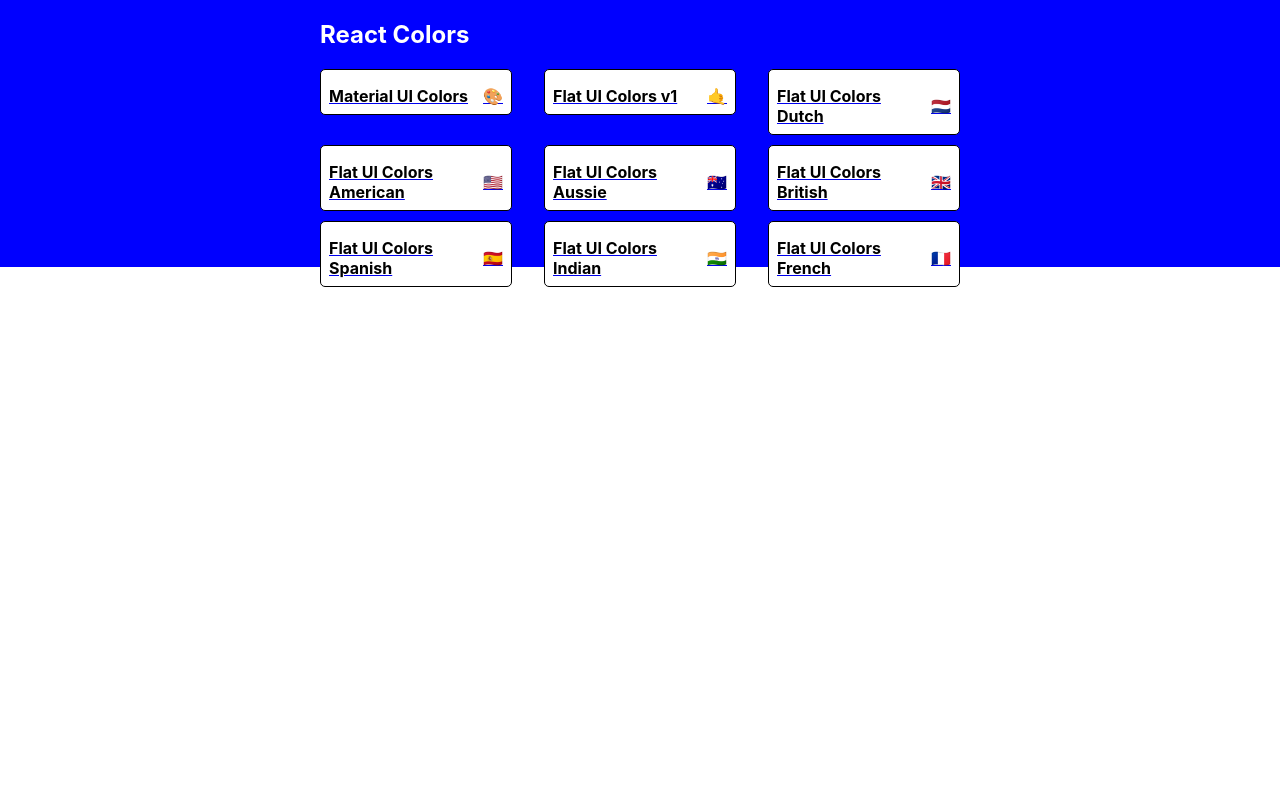
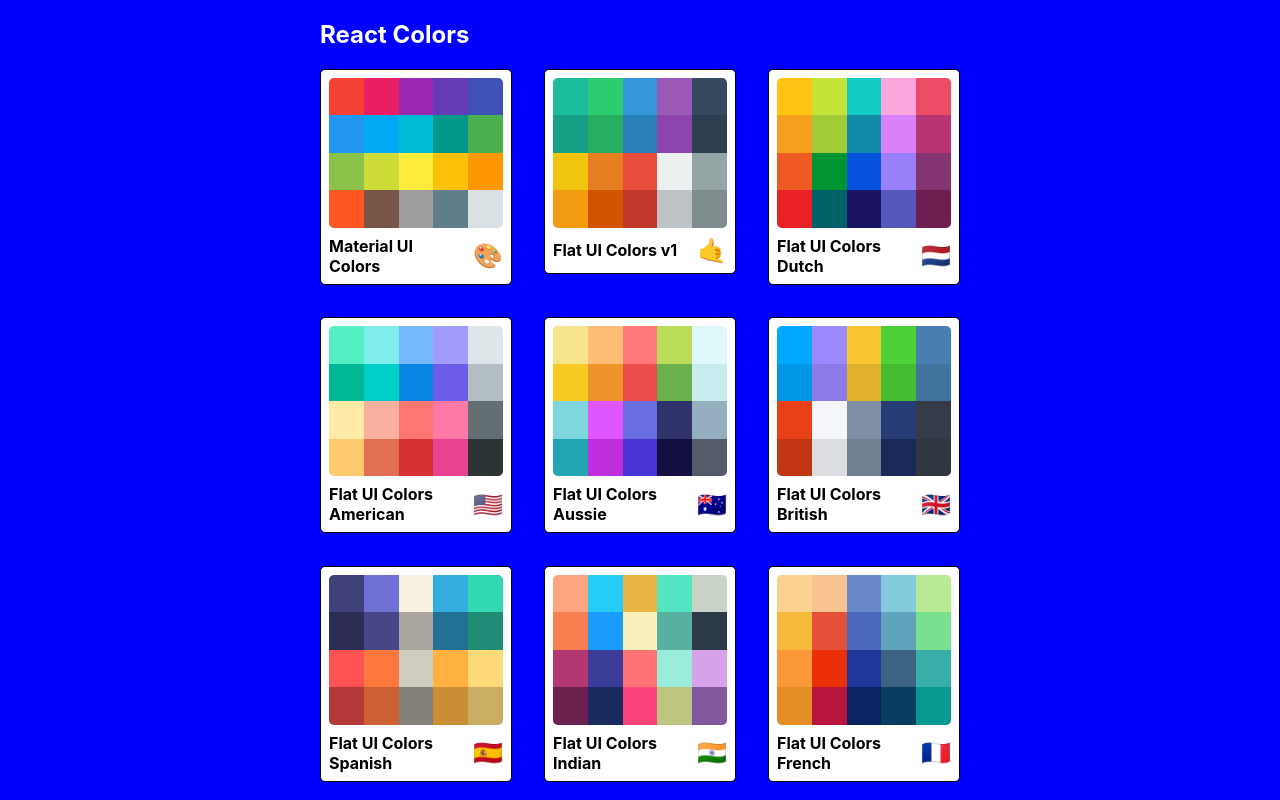
Before and after one commit to asashi26/react-colors, a React (Create React App) app: page / in a window 1280 px wide. Built offline with nearby package versions, Linux system fonts and the light colour scheme.

Commit message:
Finish styling MiniPalette

```diff
--- a/src/components/mini-palette.js
+++ b/src/components/mini-palette.js
@@ -14,7 +14,11 @@ const styles = {
     }
   },
   colors: {
-    backgroundColor: 'grey',
+    backgroundColor: '#dae1e4',
+    height: '150px',
+    width: '100%',
+    borderRadius: '5px',
+    overflow: 'hidden',
   },
   title: {
     display: 'flex',
@@ -27,16 +31,32 @@ const styles = {
     position: 'relative',
   },
   emoji: {
-
+    marginLeft: '0.5rem',
+    fontSize: '1.5rem',
+  },
+  miniColor: {
+    height: '25%',
+    width: '20%',
+    display: 'inline-block',
+    margin: '0 auto',
+    position: 'relative',
+    marginBottom: '-4px',
   }
 };
 
 function MiniPalette (props) {
-  const {classes, paletteName, emoji} = props
+  const {classes, paletteName, emoji, colors} = props
+  const miniPaletteBoxes = colors.map(color => (
+    <div
+      className={classes.miniColor}
+      style={{backgroundColor: color.color}}
+      key={color.name}
+    />
+  ))
   return (
     <div className={classes.root}>
       <div className={classes.colors}>
-
+        {miniPaletteBoxes}
       </div>
       <h5 className={classes.title}>
         {paletteName}
--- a/src/components/palette-list.js
+++ b/src/components/palette-list.js
@@ -7,7 +7,7 @@ import { getThemeProps } from '@material-ui/styles';
 const styles = {
   root: {
     backgroundColor: 'blue',
-    height: '100%',
+    height: '100vh',
     display: 'flex',
     alignItems: 'flex-start',
     justifyContent: 'center',
@@ -31,6 +31,9 @@ const styles = {
     display: 'grid',
     gridTemplateColumns: 'repeat(3, 30%)',
     gridGap: '5%',
+    '& a': {
+      textDecoration: 'none',
+    }
   }
 }
 
```
